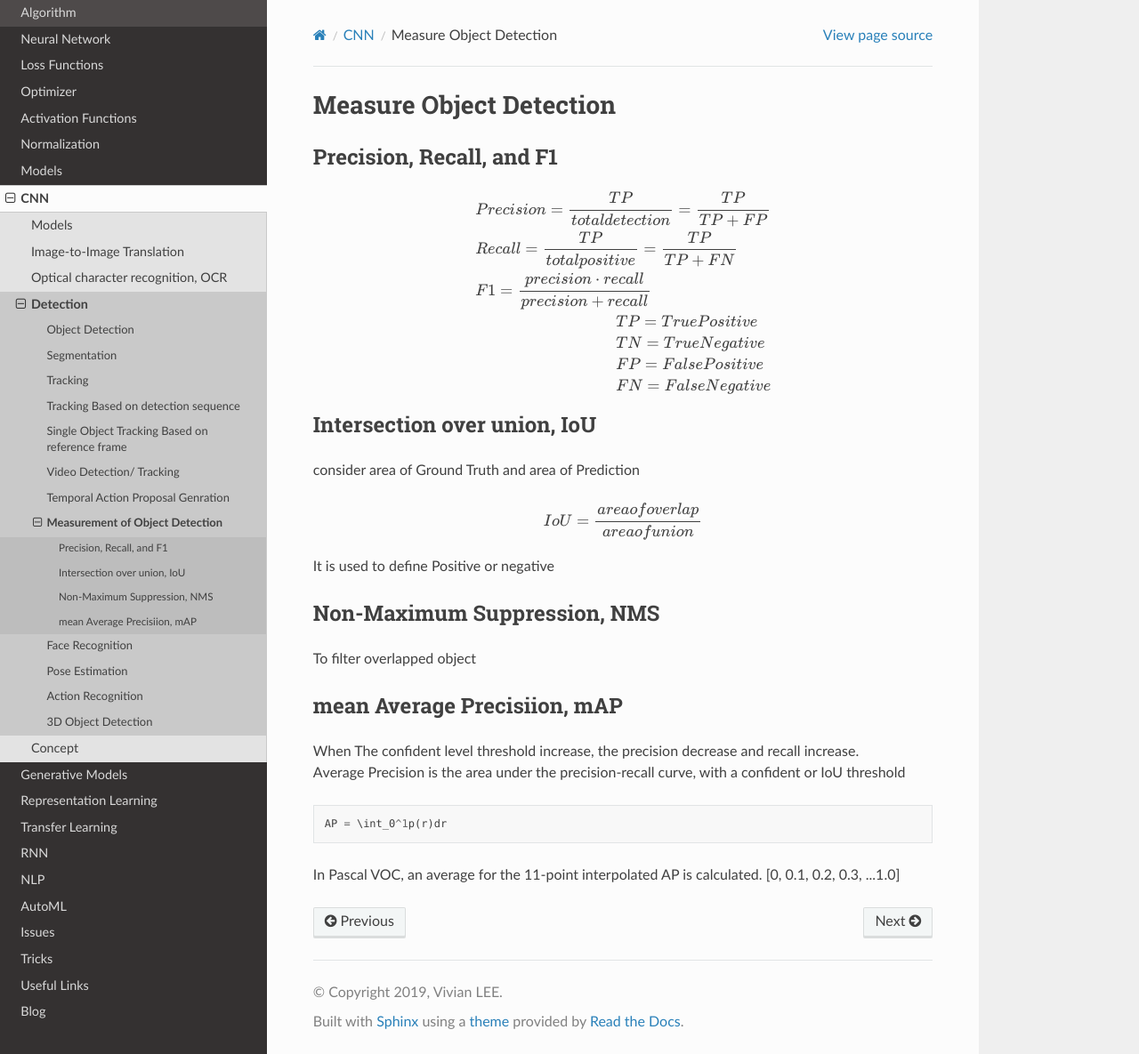
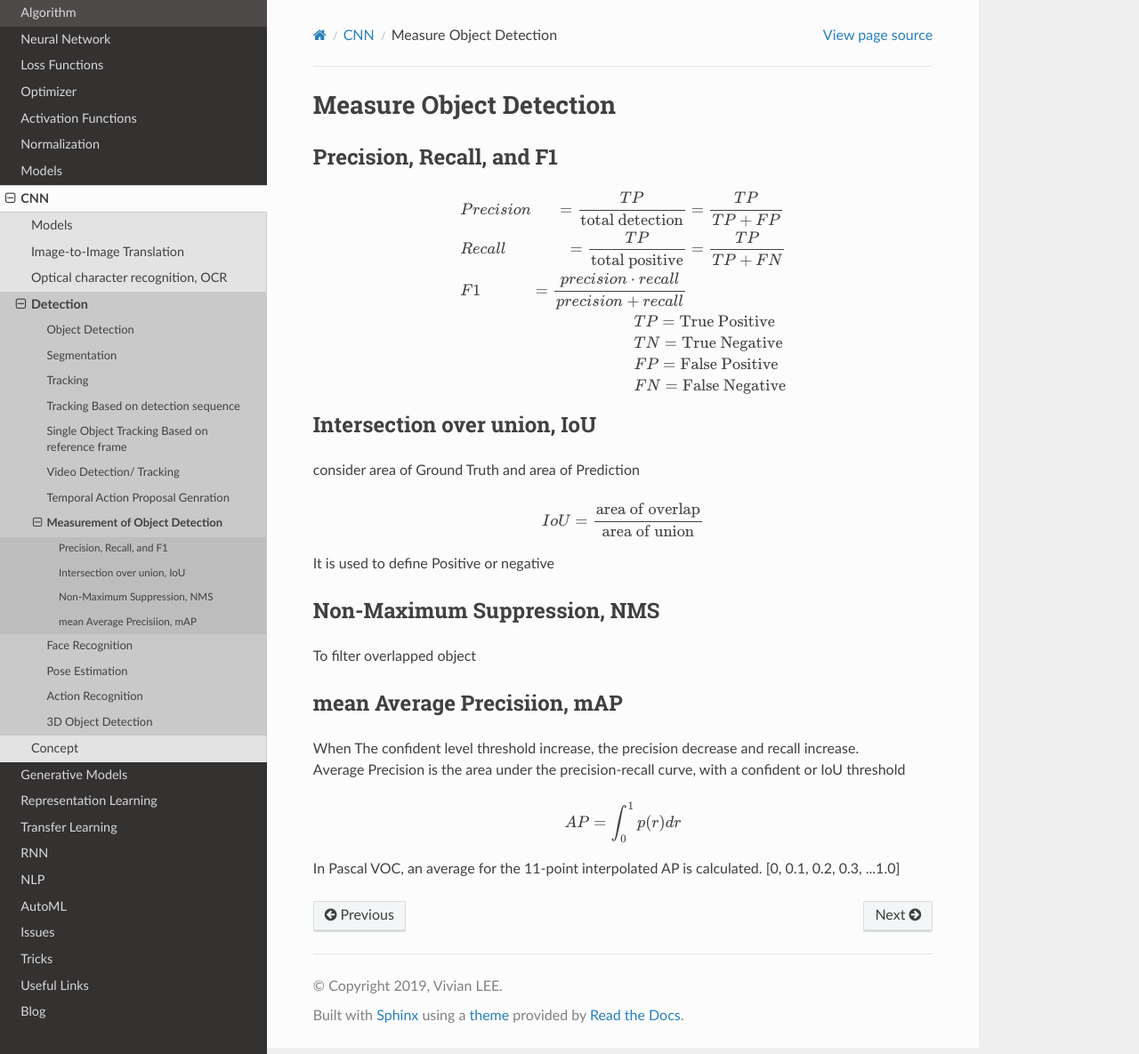
Before and after one commit to vlee-harmonicinc/machine-learning-note, a Sphinx documentation site: the page built from source/CNN/object_detection/measurement.md, in a window 1280 px wide and 1185 px high. Shown: the whole window at 89% size. Built offline with Sphinx 7.4.7 and the Read the Docs theme 2.0.0, drawn with Linux system fonts in a browser that asks for light colours; pages that are not in the unit, such as notebooks, are missing from menus.

````diff
--- a/source/CNN/object_detection/measurement.md
+++ b/source/CNN/object_detection/measurement.md
@@ -3,20 +3,20 @@
 ## Precision, Recall, and F1
 ```math
 \begin{split}
-&Precision = \dfrac{TP}{total detection}= \dfrac{TP}{TP+FP}\\
-&Recall = \dfrac{TP}{total positive}= \dfrac{TP}{TP+FN}\\
-&F1=\dfrac{precision\cdot recall}{precision+recall}\\
+&Precision &= \dfrac{TP}{\text{total detection}}&= \dfrac{TP}{TP+FP}\\
+&Recall &= \dfrac{TP}{\text{total positive}}    &= \dfrac{TP}{TP+FN}\\
+&F1&=\dfrac{precision\cdot recall}{precision+recall}\\
 
-&TP=True Positive\\
-&TN=True Negative\\
-&FP=False Positive\\
-&FN=False Negative\\
+&TP=\text{True Positive}\\
+&TN=\text{True Negative}\\
+&FP=\text{False Positive}\\
+&FN=\text{False Negative}\\
 \end{split}
 ```
 ## Intersection over union, IoU
 consider area of Ground Truth and area of Prediction
 ```math
-IoU = \dfrac{area of overlap}{area of union}
+IoU = \dfrac{\text{area of overlap}}{\text{area of union}}
 ```
 It is used to define Positive or negative
 ## Non-Maximum Suppression, NMS
@@ -24,7 +24,7 @@ To filter overlapped object
 ## mean Average Precisiion, mAP
 When The confident level threshold increase, the precision decrease and recall increase.
 Average Precision is the area under the precision-recall curve, with a confident or IoU threshold
-```
+```math
 AP = \int_0^1p(r)dr
 ```
 In Pascal VOC, an average for the 11-point interpolated AP is calculated. [0, 0.1, 0.2, 0.3, ...1.0]
````
Also changed, not shown: source/CNN/img2img/hdr.md (added, +65 -0 lines), source/CNN/img2img/hdrnet.md (deleted, +0 -25 lines), source/CNN/img2img/index.md (+1 -3 lines), source/generative_models/GAN.md (+1 -1 lines), source/generative_models/GAN_image2image.md (+3 -0 lines), source/CNN/img2img/img/deep_reverse_tone_mapping.png (renamed from source/img/image61.png).
